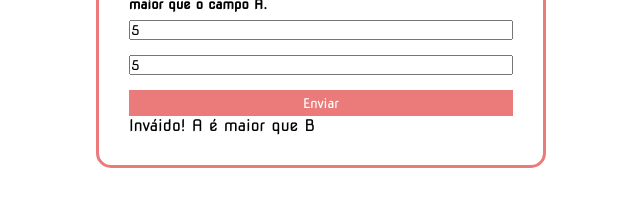
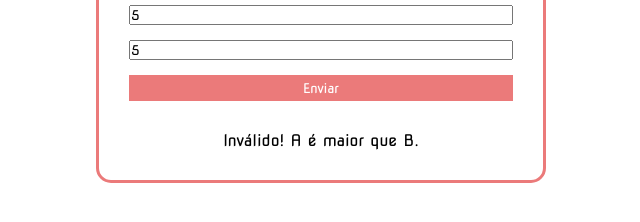
Before and after one commit to littlegudy/ValidadorNumerico, a plain HTML site: page index.html in a window 1280 px wide. Both pictures are taken after typing "5", "5" into the empty fields and a click on the button "Enviar". Shown: the part 366-588 px from the top of the page, without its empty margins (319-959 px from the left). Drawn offline with Linux system fonts and the light colour scheme.

Commit message:
Corrigindo parsefloat e melhorando estilizacao da mensagem de sucesso/error

```diff
--- a/main.js
+++ b/main.js
@@ -6,10 +6,17 @@ const labelSuccess = document.querySelector(".valido");
 function nomeFuncao(e) {
   e.preventDefault();
 
-  if (campoB.value > campoA.value) {
-    labelSuccess.innerHTML = "Válido! B é maior que A.";
+  const valorA = parseFloat(campoA.value);
+  const valorB = parseFloat(campoB.value);
+
+  if (!isNaN(valorA) && !isNaN(valorB)) {
+    if (valorB > valorA) {
+      labelSuccess.innerHTML = "Válido! B é maior que A.";
+    } else {
+      labelSuccess.innerHTML = "Inválido! A é maior que B.";
+    }
   } else {
-    labelSuccess.innerHTML = "Inváido! A é maior que B";
+    labelSuccess.innerHTML = "Por favor, insira valores numéricos válidos.";
   }
 }
 
--- a/style.css
+++ b/style.css
@@ -57,3 +57,9 @@ h5 {
 .flex-form button:hover {
     cursor: pointer;
 }
+
+
+.valido {
+    text-align: center;
+    margin-top: 30px;
+}
```
